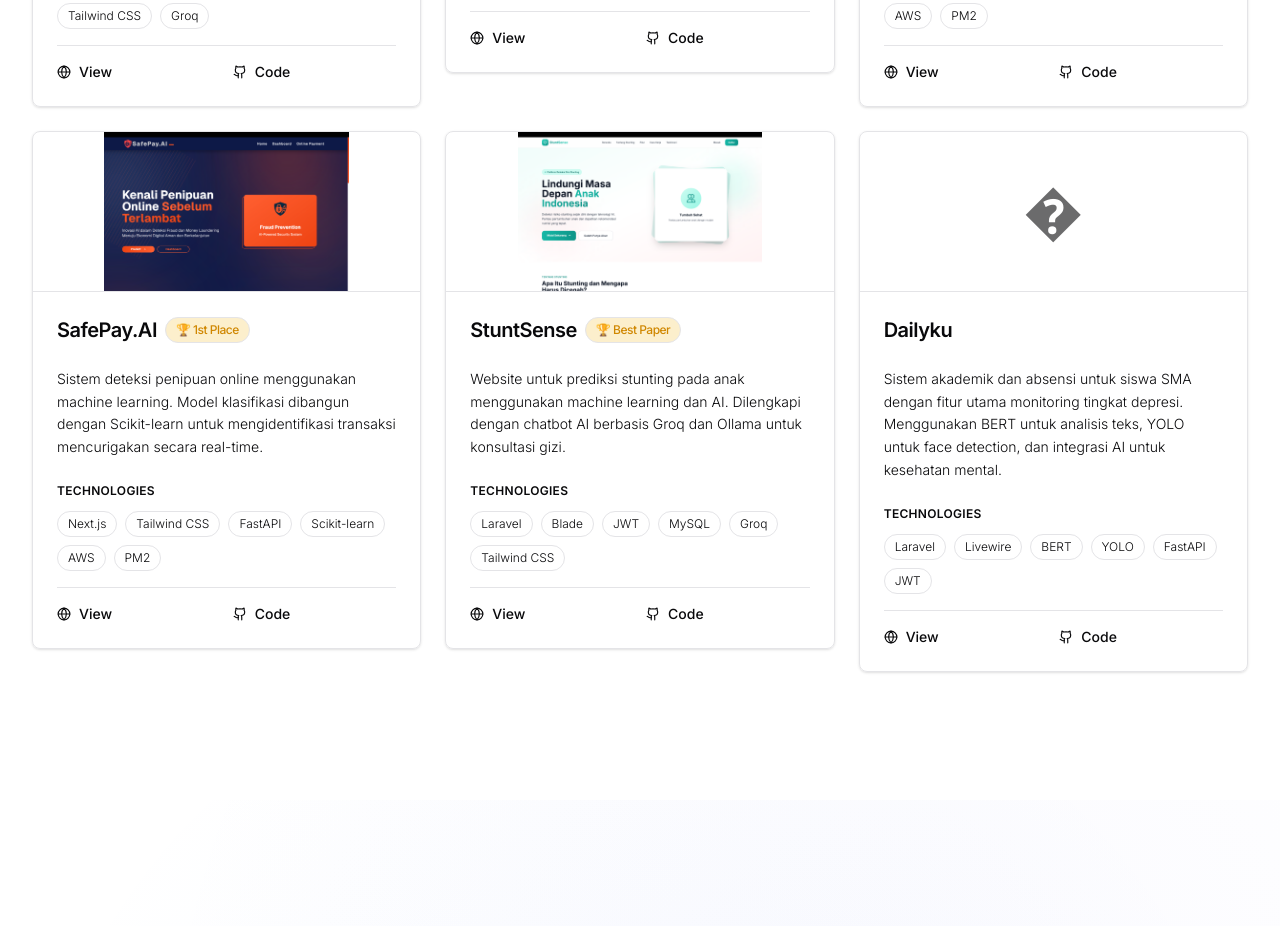
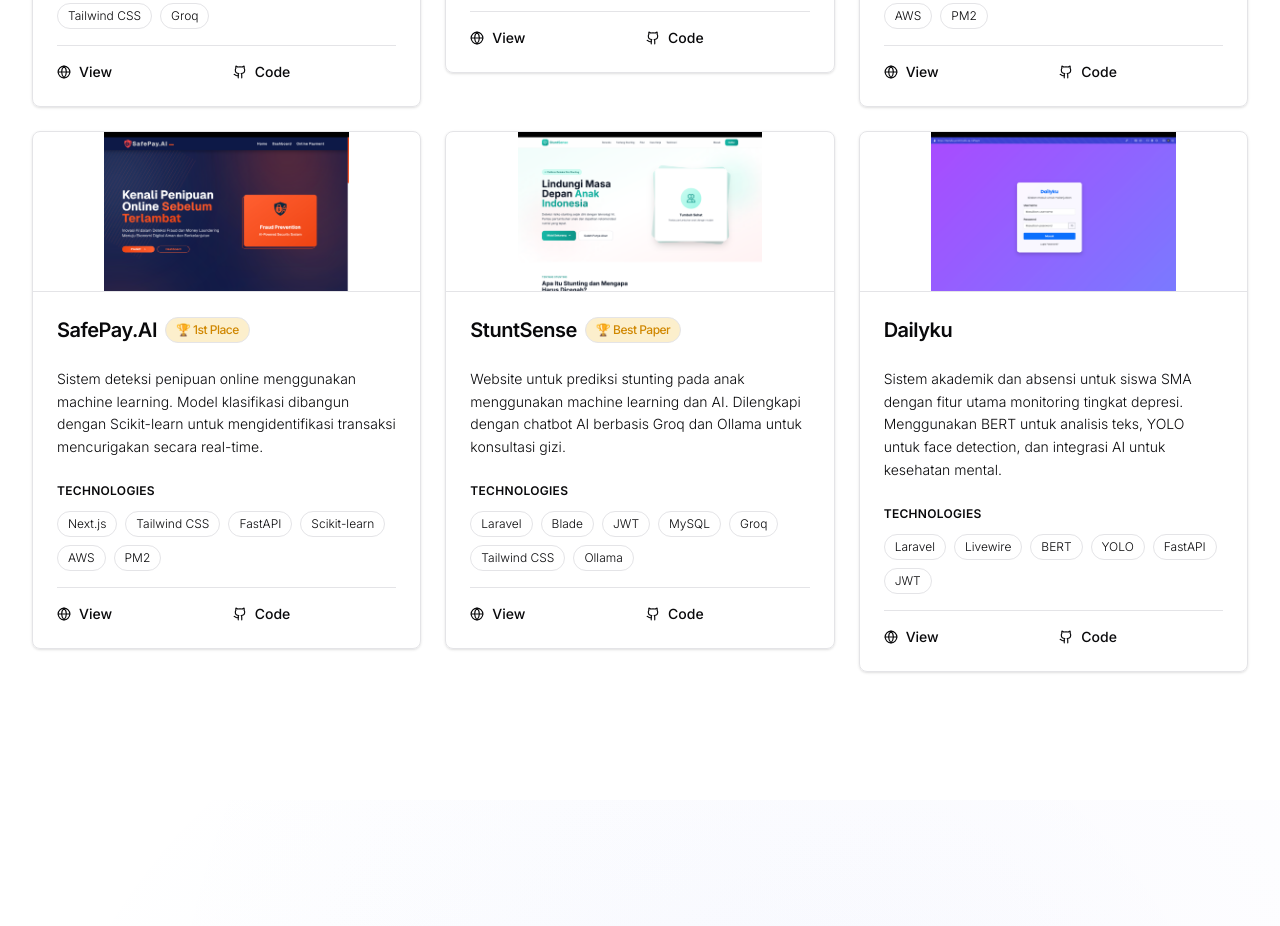
Before and after one commit to farizarvin/portofolio, a Next.js app: page / in a window 1280 px wide. Shown: the part 2400-3326 px from the top of the page. Built offline with nearby package versions, Linux system fonts and the light colour scheme.

Commit message:
feat: Add Dailyku project image and link, and update StuntSense technologies.

```diff
--- a/components/sections/my-projects.tsx
+++ b/components/sections/my-projects.tsx
@@ -51,7 +51,7 @@ export function MyProjects() {
     {
       title: "StuntSense",
       description: "Website untuk prediksi stunting pada anak menggunakan machine learning dan AI. Dilengkapi dengan chatbot AI berbasis Groq dan Ollama untuk konsultasi gizi.",
-      tech: ["Laravel", "Blade", "JWT", "MySQL", "Groq", "Tailwind CSS"],
+      tech: ["Laravel", "Blade", "JWT", "MySQL", "Groq", "Tailwind CSS", "Ollama"],
       image: "/projects/stuntsense.png",
       link: "#",
       github: "https://github.com/farizarvin/StuntSense",
@@ -61,8 +61,8 @@ export function MyProjects() {
       title: "Dailyku",
       description: "Sistem akademik dan absensi untuk siswa SMA dengan fitur utama monitoring tingkat depresi. Menggunakan BERT untuk analisis teks, YOLO untuk face detection, dan integrasi AI untuk kesehatan mental.",
       tech: ["Laravel", "Livewire", "BERT", "YOLO", "FastAPI", "JWT"],
-      image: "�",
-      link: "#",
+      image: "/projects/dailyku.png",
+      link: "dailyku.doscom.org",
       github: "#",
     },
   ]
```
Also changed, not shown: public/projects/dailyku.png (added).
